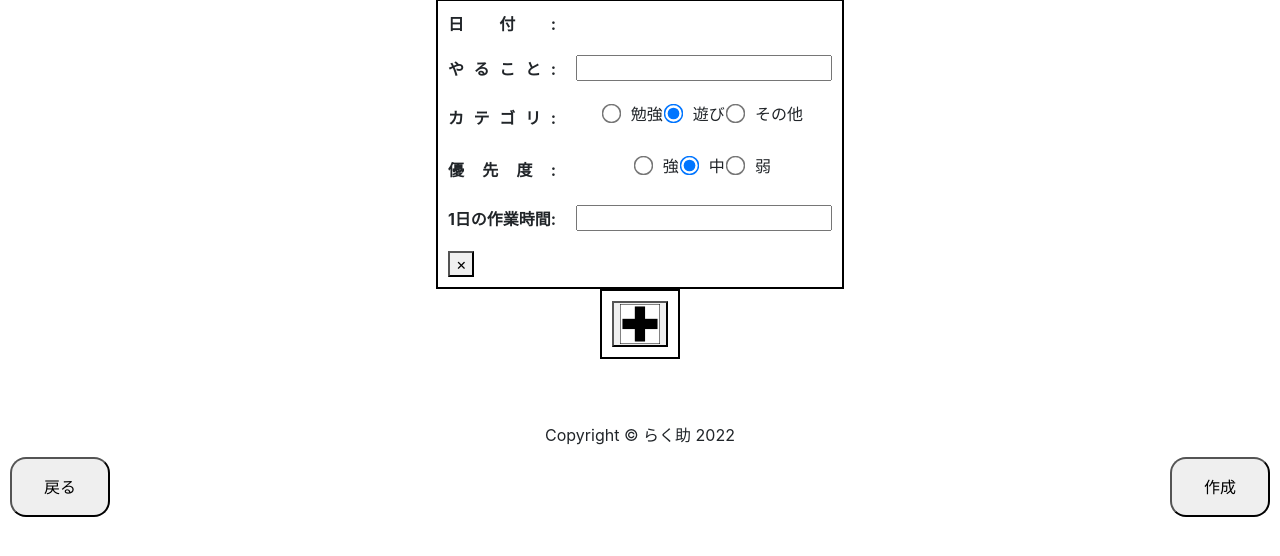
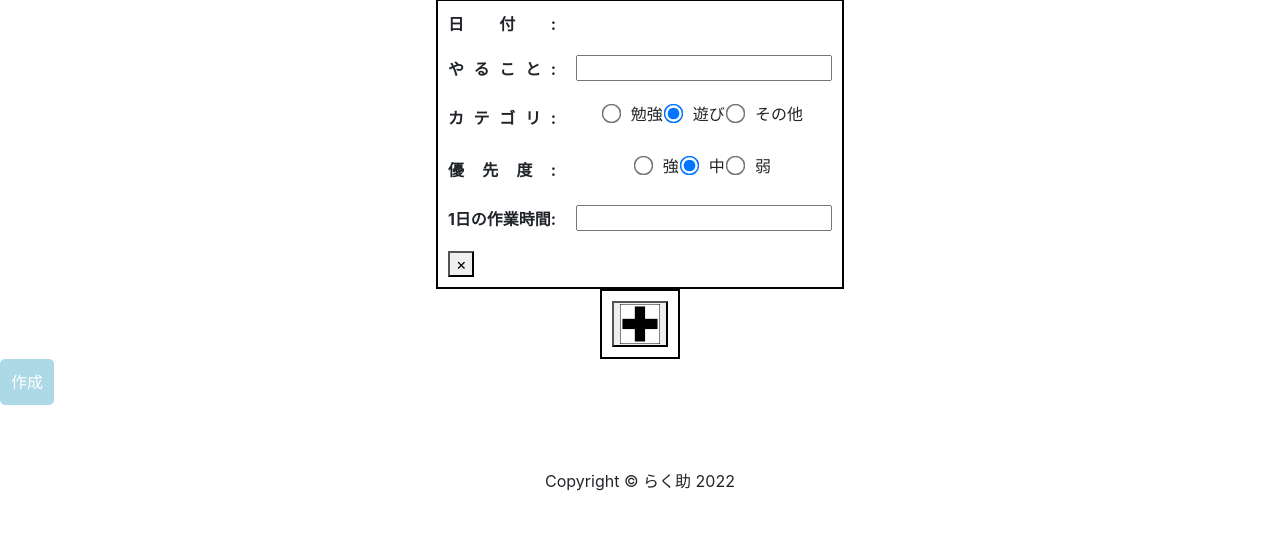
Before and after one commit to to-ru0125/rakusuketest, a Django app: page /makeschedule/ in a window 1280 px wide. Shown: the part 133-689 px from the top of the page. Run offline with Django 3.2, Linux system fonts and the light colour scheme; the visitor is signed in with stand-in values (Sample User, id 1); some libraries are stand-ins or nearby versions.

```diff
--- a/rakusuke/rakusukeapp/templates/base.html
+++ b/rakusuke/rakusukeapp/templates/base.html
@@ -5,6 +5,7 @@
         <meta charset="UTF-8">
         <link rel="stylesheet" href="https://stackpath.bootstrapcdn.com/bootstrap/4.5.0/css/bootstrap.min.css" integrity="sha384-9aIt2nRpC12Uk9gS9baDl411NQApFmC26EwAOH8WgZl5MYYxFfc+NcPb1dKGj7Sk" crossorigin="anonymous">
         <!-- My style -->
+        <link rel="shortcut icon" href="{% static 'ico/calender.ico' %}">
         <link rel="stylesheet" type="text/css" href="{% static 'css/mystyle.css' %}">
         <meta name="viewport" content="width=device-width,initial-scale=1">
         <title>{% block title %}{% endblock %}</title>
--- a/rakusuke/rakusukeapp/templates/index.html
+++ b/rakusuke/rakusukeapp/templates/index.html
@@ -3,6 +3,7 @@
 {% block title %}らくらくスケジュール生成アプリ | らく助{% endblock %}
 {% block head %}
 <!--<link rel="stylesheet" type="text/css" href="{% static 'css/pc_index.css' %}">-->
+
 <link rel="stylesheet" type="text/css" media="only screen and (max-device-width:480px)" href="{% static 'css/phone_index.css' %}">
 <link rel="stylesheet" type="text/css" media="screen and (min-device-width:481px)" href="{% static 'css/pc_index.css' %}" />
 {% endblock %}
@@ -20,7 +21,7 @@
     <nav>
         <div>
             <div>
-                <ul >
+                <ul>
                     {% if user.is_authenticated %}
                         <li>
                             <a class="btn" href="{% url 'rakusukeapp:makeschedule' %}">スケジュールを作成する</a>
@@ -38,6 +39,7 @@
             </div>
         </div>
     </nav>
+
 </header>
 {% endblock %}
 
--- a/rakusuke/rakusukeapp/templates/makeschedule.html
+++ b/rakusuke/rakusukeapp/templates/makeschedule.html
@@ -95,9 +95,8 @@
                     </td>
                 </tr>
             </table>
-            <button type="submit" class="right-btn">作成</button>
+            <button type="submit" class="btn">作成</button>
         </form>
-        <button class="left-btn" onclick="location.href='{% url  'rakusukeapp:index' %}'">戻る</button>
     </div>
     <script src="https://code.jquery.com/jquery-3.3.1.min.js"></script>
     <script src="https://cdn.jsdelivr.net/npm/jquery.add-input-area@4.11.0/dist/jquery.add-input-area.min.js"
```
Also changed, not shown: rakusuke/static/ico/calender.ico (added).
